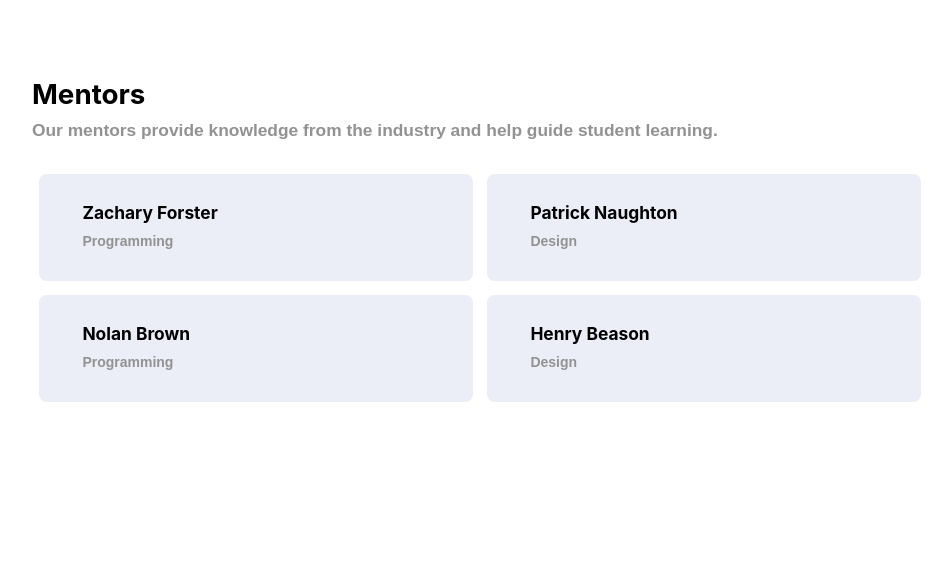
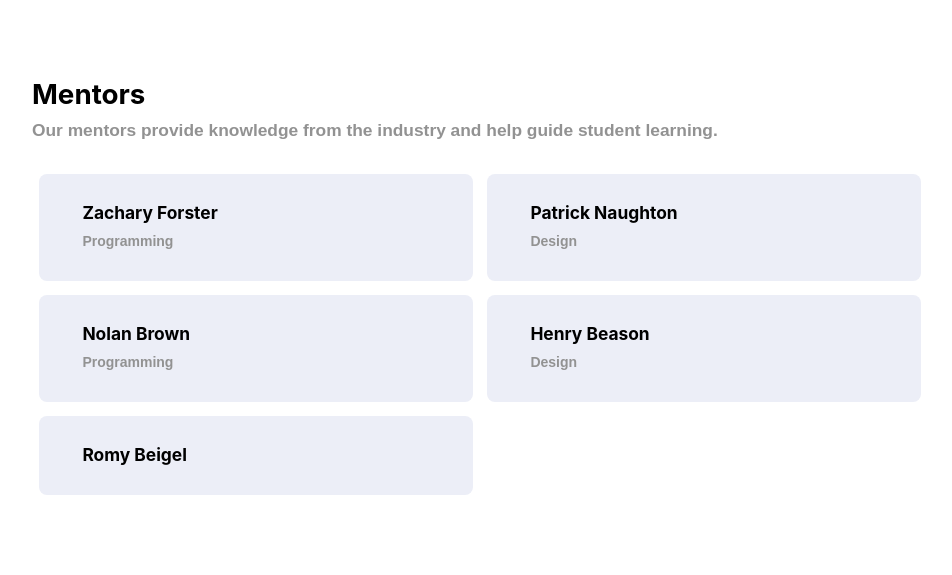
Before and after one commit to 4512OtterChaos/4512OtterChaos.github.io, a Gatsby site: page /team in a window 1280 px wide. Shown: the part 594-1169 px from the top of the page, without its empty margins (160-1112 px from the left). Built offline with nearby package versions, Linux system fonts and the light colour scheme; Gatsby itself is replaced by a stand-in of ours; a web font is replaced by a local one.

Commit message:
add mentor

```diff
--- a/src/pages/team.js
+++ b/src/pages/team.js
@@ -72,6 +72,7 @@ const TeamPage = () => (
 			<Card name="Patrick Naughton" title="Design" />
 			<Card name="Nolan Brown" title="Programming" />
 			<Card name="Henry Beason" title="Design" />
+			<Card name="Romy Beigel"/>
 		</CardContainer>
 	</TitledCard>
 
```
